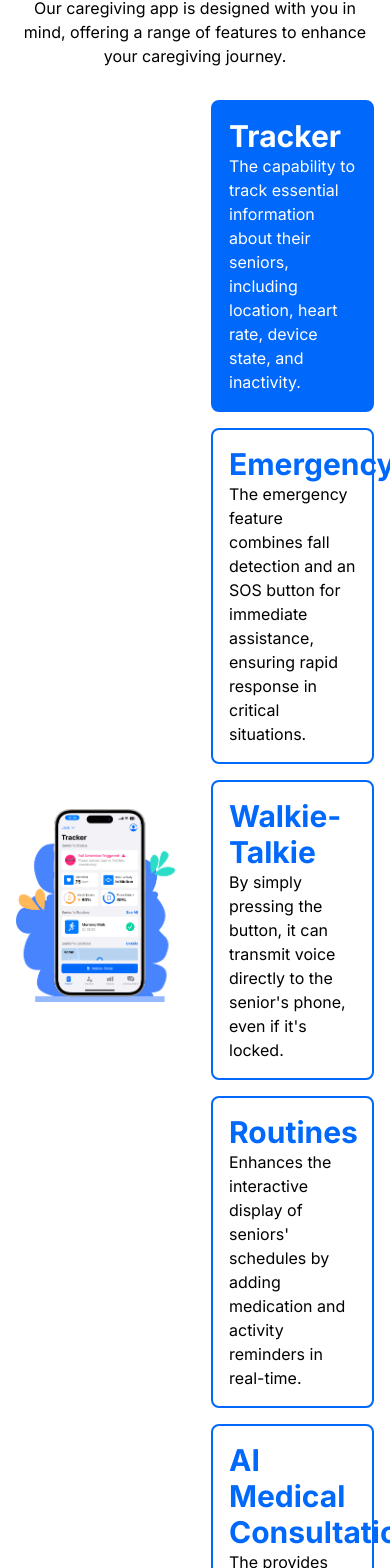
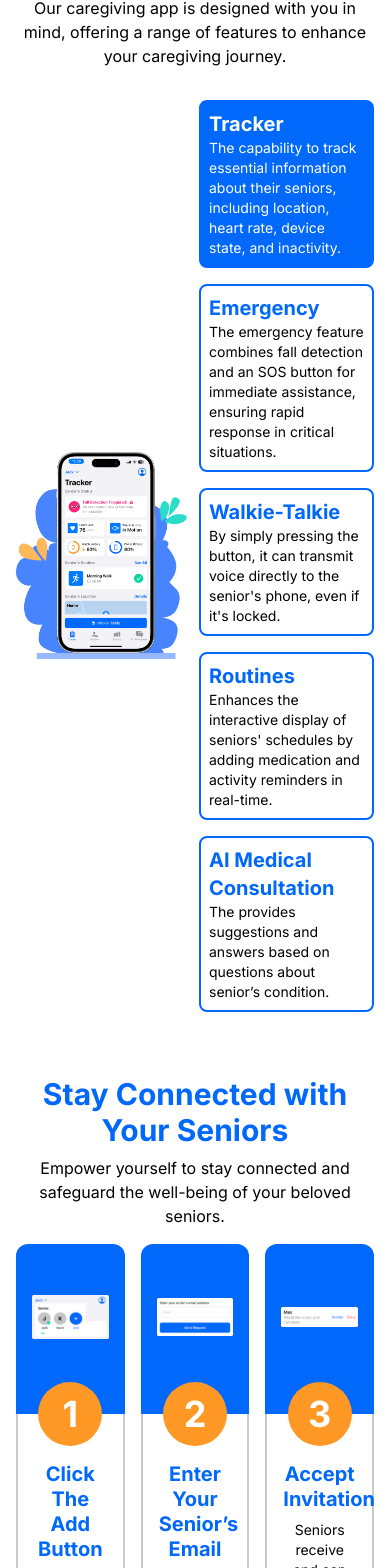
Before and after one commit to careific/careific-web, a SvelteKit app: page / in a window 390 px wide. Shown: the part 1614-3182 px from the top of the page. Built offline with nearby package versions, Linux system fonts and the light colour scheme.

Commit message:
Updated lg responsive

```diff
--- a/src/routes/+page.svelte
+++ b/src/routes/+page.svelte
@@ -14,27 +14,31 @@
     </div>
 </nav>
 
-<div class="items-center hidden grid-cols-3 gap-8 pt-8 text-white md:grid bg-blue">
-    <div class="flex items-end justify-start mt-24">
-        <img src="%sveltekit.assets%/../img/caregiver.svg" alt="" class="h-96">
+<div class="items-center hidden grid-cols-3 gap-1 pt-8 -mt-1 text-white xl:gap-8 md:grid bg-blue">
+    <div class="flex items-end justify-start mt-0 lg:mt-24">
+        <div class="flex items-end h-72 lg:h-96">
+            <img src="%sveltekit.assets%/../img/caregiver.svg" alt="" class="">
+        </div>
     </div>
 
-    <div class="flex items-start justify-center h-full mb-16">
+    <div class="flex items-start justify-center h-full lg:mb-16">
         <div class="">
             <h1 class="mb-1 text-5xl font-bold text-center lg:text-7xl">Careific</h1>
             <p class="mb-8 text-lg text-center lg:text-2xl">Monitoring Health and Nurturing Hearts</p>
             <a href="https://apps.apple.com/id/app/careific-monitor-your-senior/id6471642474" target="_blank">
-                <img src="%sveltekit.assets%/../img/app-store.svg" alt="" class="w-48 mx-auto">
+                <img src="%sveltekit.assets%/../img/app-store.svg" alt="" class="mx-auto w-36 lg:w-48">
             </a>
         </div>
     </div>
 
-    <div class="flex items-end justify-end mt-24">
-        <img src="%sveltekit.assets%/../img/senior.svg" alt="" class="h-96">
+    <div class="flex items-end justify-end mt-0 lg:mt-24">
+        <div class="flex items-end h-72 lg:h-96">
+            <img src="%sveltekit.assets%/../img/senior.svg" alt="" class="">
+        </div>
     </div>
 </div>
 <div class="items-center justify-center hidden mb-8 -mt-64 lg:flex">
-    <div class="flex items-center justify-center gap-8">
+    <div class="flex items-center justify-center gap-4 xl:gap-8">
         <img src="%sveltekit.assets%/../img/tracker-jumbotron.png" alt="" class="h-128">
         <img src="%sveltekit.assets%/../img/dashboard-jumbotron.png" alt="" class="h-128">
     </div>
@@ -56,7 +60,7 @@
     </div>
 </div>
 
-<div class="grid items-center grid-cols-1 gap-4 px-4 py-8 lg:py-12 md:grid-cols-2 lg:gap-12 md:px-8 lg:px-12 xl:px-24" id="what-is-careific">
+<div class="grid items-center grid-cols-1 gap-4 px-4 py-8 lg:py-12 md:grid-cols-2 lg:gap-8 xl:gap-12 md:px-8 lg:px-12 xl:px-24" id="what-is-careific">
     <img src="%sveltekit.assets%/../img/all-in-one.png" alt="" class="">
     <div>
         <h1 class="text-3xl font-bold text-center lg:text-4xl text-blue md:text-left">All-in-One Caregiving App</h1>
@@ -71,10 +75,10 @@
     <div class="flex items-center justify-center mb-8">
         <div>
             <h1 class="mb-2 text-3xl font-bold text-center lg:text-4xl text-blue">Enchanced Caregiving Experience</h1>
-            <p class="text-center md:text-lg md:px-32">Our caregiving app is designed with you in mind, offering a range of features to enhance your caregiving journey.</p>
+            <p class="text-center lg:text-lg md:px-32">Our caregiving app is designed with you in mind, offering a range of features to enhance your caregiving journey.</p>
         </div>
     </div>
-    <div class="grid items-center grid-cols-2 gap-8">
+    <div class="grid items-center grid-cols-2 gap-2 xl:gap-8">
         {#if selectedFeature == "tracker"}
             <img src="%sveltekit.assets%/../img/tracker.png" alt="" class="">
         {:else if selectedFeature == "emergency"}
@@ -88,25 +92,25 @@
         {/if}
 
         <div class="flex flex-col gap-4">
-            <button class="{selectedFeature == 'tracker' ? 'bg-blue' : 'bg-white'} border-2 border-blue p-4 rounded-lg cursor-pointer" on:click={() => (selectedFeature = "tracker")}>
-                <h2 class="text-3xl font-bold text-left {selectedFeature == 'tracker' ? 'text-white' : 'text-blue'}">Tracker</h2>
-                <p class="text-left {selectedFeature == 'tracker' ? 'text-white' : 'text-black'}">The capability to track essential information about their seniors, including location, heart rate, device state, and inactivity.</p>
+            <button class="{selectedFeature == 'tracker' ? 'bg-blue' : 'bg-white'} border-2 border-blue p-2 lg:p-4 rounded-lg cursor-pointer" on:click={() => (selectedFeature = "tracker")}>
+                <h2 class="text-xl lg:text-2xl xl:text-3xl font-bold text-left {selectedFeature == 'tracker' ? 'text-white' : 'text-blue'}">Tracker</h2>
+                <p class="text-sm xl:text-base text-left {selectedFeature == 'tracker' ? 'text-white' : 'text-black'}">The capability to track essential information about their seniors, including location, heart rate, device state, and inactivity.</p>
             </button>
-            <button class="{selectedFeature == 'emergency' ? 'bg-blue' : 'bg-white'} border-2 border-blue p-4 rounded-lg cursor-pointer" on:click={() => (selectedFeature = "emergency")}>
-                <h2 class="text-3xl font-bold text-left  {selectedFeature == 'emergency' ? 'text-white' : 'text-blue'}">Emergency</h2>
-                <p class="text-left {selectedFeature == 'emergency' ? 'text-white' : 'text-black'}">The emergency feature combines fall detection and an SOS button for immediate assistance, ensuring rapid response in critical situations.</p>
+            <button class="{selectedFeature == 'emergency' ? 'bg-blue' : 'bg-white'} border-2 border-blue p-2 lg:p-4 rounded-lg cursor-pointer" on:click={() => (selectedFeature = "emergency")}>
+                <h2 class="text-xl lg:text-2xl xl:text-3xl font-bold text-left  {selectedFeature == 'emergency' ? 'text-white' : 'text-blue'}">Emergency</h2>
+                <p class="text-sm xl:text-base text-left {selectedFeature == 'emergency' ? 'text-white' : 'text-black'}">The emergency feature combines fall detection and an SOS button for immediate assistance, ensuring rapid response in critical situations.</p>
             </button>
-            <button class="{selectedFeature == 'walkie-talkie' ? 'bg-blue' : 'bg-white'} border-2 border-blue p-4 rounded-lg cursor-pointer" on:click={() => (selectedFeature = "walkie-talkie")}>
-                <h2 class="text-3xl font-bold text-left  {selectedFeature == 'walkie-talkie' ? 'text-white' : 'text-blue'}">Walkie-Talkie</h2>
-                <p class="text-left {selectedFeature == 'walkie-talkie' ? 'text-white' : 'text-black'}">By simply pressing the button, it can transmit voice directly to the senior's phone, even if it's locked.</p>
+            <button class="{selectedFeature == 'walkie-talkie' ? 'bg-blue' : 'bg-white'} border-2 border-blue p-2 lg:p-4 rounded-lg cursor-pointer" on:click={() => (selectedFeature = "walkie-talkie")}>
+                <h2 class="text-xl lg:text-2xl xl:text-3xl font-bold text-left  {selectedFeature == 'walkie-talkie' ? 'text-white' : 'text-blue'}">Walkie-Talkie</h2>
+                <p class="text-sm xl:text-base text-left {selectedFeature == 'walkie-talkie' ? 'text-white' : 'text-black'}">By simply pressing the button, it can transmit voice directly to the senior's phone, even if it's locked.</p>
             </button>
-            <button class="{selectedFeature == 'routines' ? 'bg-blue' : 'bg-white'} border-2 border-blue p-4 rounded-lg cursor-pointer" on:click={() => (selectedFeature = "routines")}>
-                <h2 class="text-3xl font-bold text-left  {selectedFeature == 'routines' ? 'text-white' : 'text-blue'}">Routines</h2>
-                <p class="text-left {selectedFeature == 'routines' ? 'text-white' : 'text-black'}">Enhances the interactive display of seniors' schedules by adding medication and activity reminders in real-time. </p>
+            <button class="{selectedFeature == 'routines' ? 'bg-blue' : 'bg-white'} border-2 border-blue p-2 lg:p-4 rounded-lg cursor-pointer" on:click={() => (selectedFeature = "routines")}>
+                <h2 class="text-xl lg:text-2xl xl:text-3xl font-bold text-left  {selectedFeature == 'routines' ? 'text-white' : 'text-blue'}">Routines</h2>
+                <p class="text-sm xl:text-base text-left {selectedFeature == 'routines' ? 'text-white' : 'text-black'}">Enhances the interactive display of seniors' schedules by adding medication and activity reminders in real-time. </p>
             </button>
-            <button class="{selectedFeature == 'ai-consultation' ? 'bg-blue' : 'bg-white'} border-2 border-blue p-4 rounded-lg cursor-pointer" on:click={() => (selectedFeature = "ai-consultation")}>
-                <h2 class="text-3xl font-bold text-left  {selectedFeature == 'ai-consultation' ? 'text-white' : 'text-blue'}">AI Medical Consultation</h2>
-                <p class="text-left {selectedFeature == 'ai-consultation' ? 'text-white' : 'text-black'}">The provides suggestions and answers based on questions about senior’s condition.</p>
+            <button class="{selectedFeature == 'ai-consultation' ? 'bg-blue' : 'bg-white'} border-2 border-blue p-2 lg:p-4 rounded-lg cursor-pointer" on:click={() => (selectedFeature = "ai-consultation")}>
+                <h2 class="text-xl lg:text-2xl xl:text-3xl font-bold text-left  {selectedFeature == 'ai-consultation' ? 'text-white' : 'text-blue'}">AI Medical Consultation</h2>
+                <p class="text-sm xl:text-base text-left {selectedFeature == 'ai-consultation' ? 'text-white' : 'text-black'}">The provides suggestions and answers based on questions about senior’s condition.</p>
             </button>
         </div>
     </div>
@@ -116,7 +120,7 @@
     <div class="flex items-center justify-center mb-4">
         <div>
             <h1 class="mb-2 text-3xl font-bold text-center lg:text-4xl text-blue">Stay Connected with Your Seniors</h1>
-            <p class="text-center md:px-32 md:text-lg">Empower yourself to stay connected and safeguard the well-being of your beloved seniors.</p>
+            <p class="text-center md:px-32 lg:text-lg">Empower yourself to stay connected and safeguard the well-being of your beloved seniors.</p>
         </div>
     </div>
     <div class="grid grid-cols-3 gap-4 lg:gap-8">
@@ -132,7 +136,7 @@
                         <h1 class="text-4xl font-bold text-white">1</h1>
                     </div>
                 </div>
-                <h2 class="mx-4 mt-4 mb-2 text-xl font-bold text-center lg:text-2xl text-blue">Click The Add Button</h2>
+                <h2 class="mx-4 mt-4 mb-2 text-xl font-bold leading-tight text-center lg:text-2xl text-blue xl:leading-normal">Click The Add Button</h2>
                 <p class="mx-4 text-sm text-center lg:text-base">Navigate to the caregiver tracker view, select the senior's name at the top left, and then click 'Add' to effortlessly expand your caregiving network.</p>
             </div>
         </div>
@@ -148,7 +152,7 @@
                         <h1 class="text-4xl font-bold text-white">2</h1>
                     </div>
                 </div>
-                <h2 class="mx-4 mt-4 mb-2 text-xl font-bold text-center lg:text-2xl text-blue">Enter Your Senior’s Email</h2>
+                <h2 class="mx-4 mt-4 mb-2 text-xl font-bold leading-tight text-center lg:text-2xl text-blue xl:leading-normal">Enter Your Senior’s Email</h2>
                 <p class="mx-4 text-sm text-center lg:text-base">Input your senior's email, initiating an invitation process within the caregiver's view to connect them to the caregiving network.</p>
             </div>
         </div>
@@ -164,7 +168,7 @@
                         <h1 class="text-4xl font-bold text-white">3</h1>
                     </div>
                 </div>
-                <h2 class="mx-4 mt-4 mb-2 text-xl font-bold text-center lg:text-2xl text-blue">Accept Invitation</h2>
+                <h2 class="mx-4 mt-4 mb-2 text-xl font-bold leading-tight text-center lg:text-2xl text-blue xl:leading-normal">Accept Invitation</h2>
                 <p class="mx-4 text-sm text-center lg:text-base">Seniors receive and can easily accept the invitation in their view, ensuring their active participation and connection within the caregiving network.</p>
             </div>
         </div>
@@ -175,7 +179,7 @@
     <div class="flex items-center justify-center mb-8">
         <div>
             <h1 class="mb-2 text-3xl font-bold text-center lg:text-4xl">Story Behind Careific</h1>
-            <p class="text-center md:px-32 md:text-lg">Discover additional details about Careific's functionalities and its development process.</p>
+            <p class="text-center md:px-32 lg:text-lg">Discover additional details about Careific's functionalities and its development process.</p>
         </div>
     </div>
     <div class="flex items-center justify-center">
```
